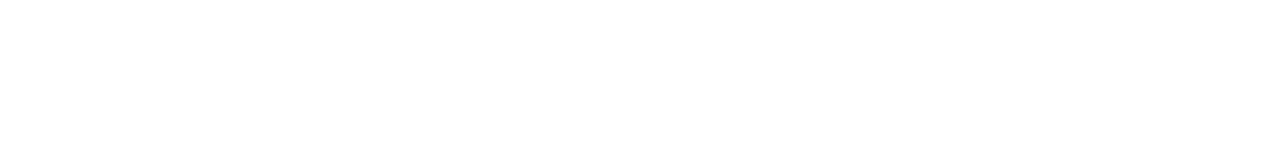
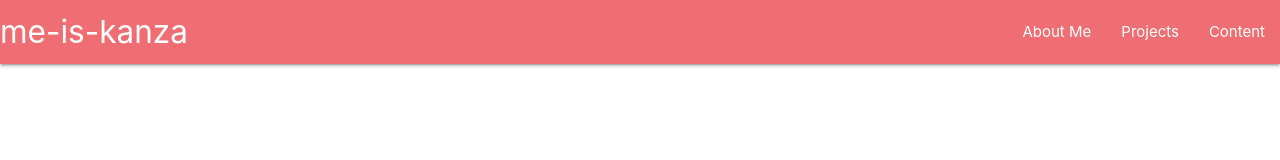
Before and after one commit to devkanza/devkanza.github.io, a plain HTML site: page index.html in a window 1280 px wide. Drawn offline with nearby package versions, Linux system fonts and the light colour scheme.

Commit message:
Added navbar into index.html

```diff
--- a/index.html
+++ b/index.html
@@ -10,6 +10,16 @@
 <body>
     <script type="text/javascript" src="https://code.jquery.com/jquery-2.1.1.min.js"></script>
     <script type="text/javascript" src="js/materialize.min.js"></script>
+    <nav>
+        <div class="nav-wrapper">
+            <a href="#" class="brand-logo">me-is-kanza</a>
+            <ul id="nav-mobile" class="right hide-on-med-and-down">
+                <li><a href="#aboutme">About Me</a></li>
+                <li><a href="#projects">Projects</a></li>
+                <li><a href="#contact">Content</a></li>
+            </ul>
+        </div>
+    </nav>
 </body>
 
 </html>
```
